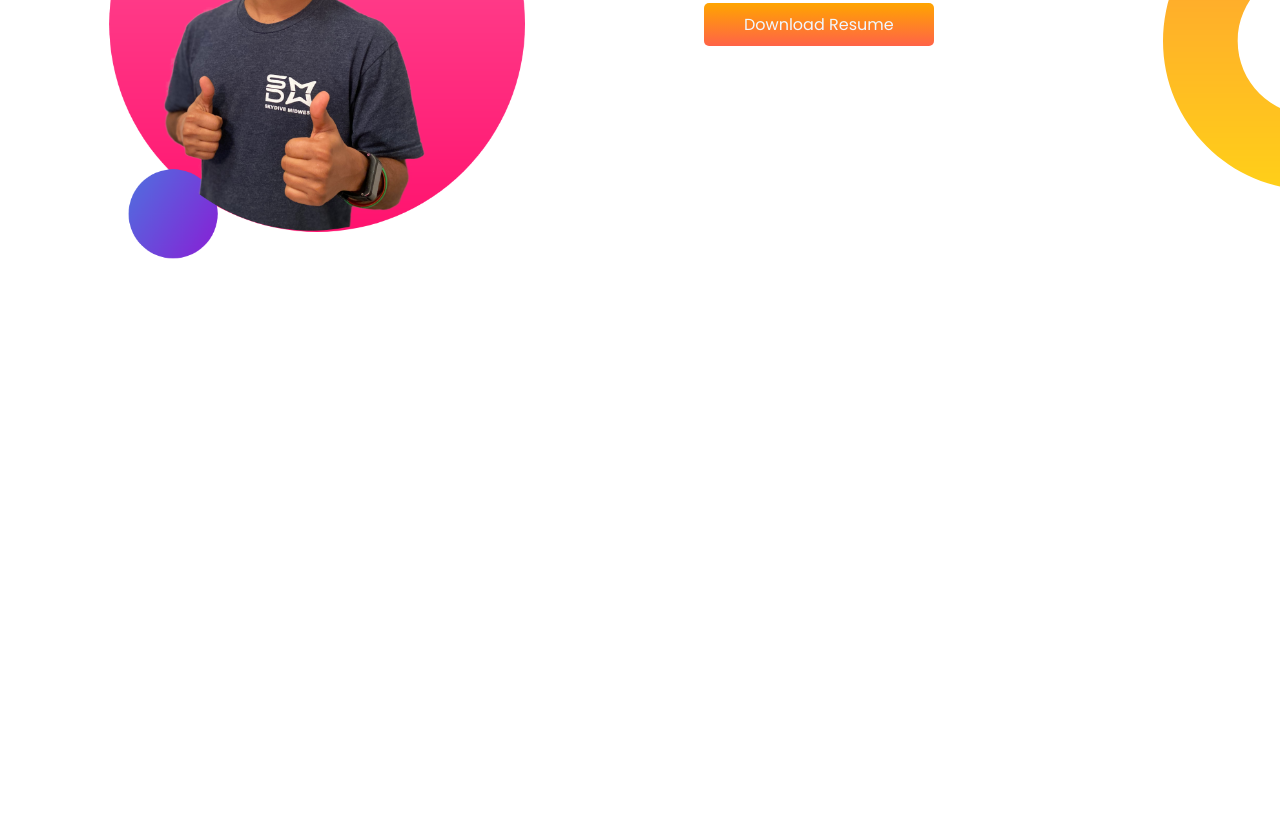
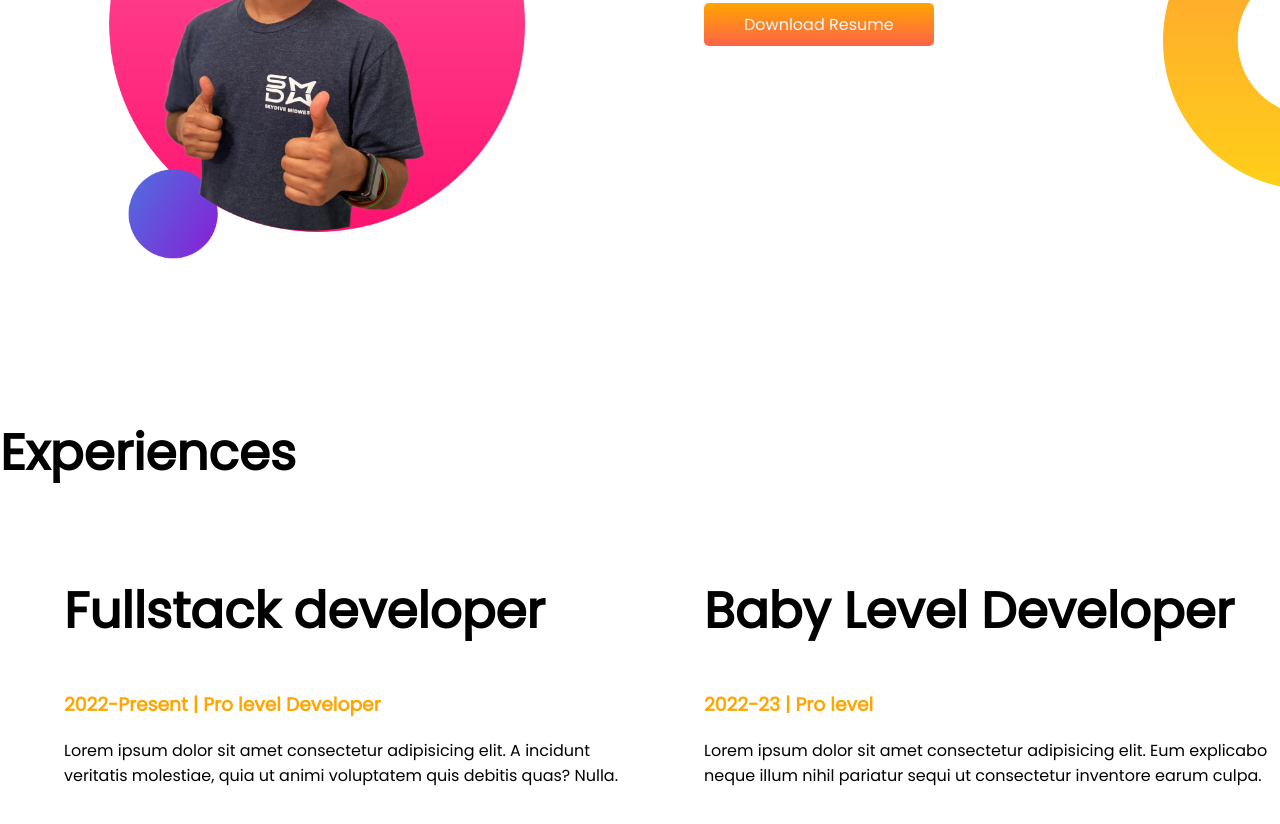
Before and after one commit to MosaddikHabib/habib-s-Portfolio, a plain HTML site: page index.html in a window 1280 px wide. Shown: the part 847-1671 px from the top of the page. Before the commit the page ends 1263 px from the top, so only its background shows below. Drawn offline with Linux system fonts and the light colour scheme.

Commit message:
exp edited

```diff
--- a/index.html
+++ b/index.html
@@ -13,7 +13,7 @@
 </head>
 
 <body>
-    <section class="top-banner">
+    <section class="top-banner flex-container">
         <div class="half-width">
             <h1>Welcome to</h1>
             <h1><span class="orange-color">MD. Mosaddik Habib's</span> World</h1>
@@ -30,7 +30,7 @@
         </div>
     </section>
 
-    <section class="dream-big">
+    <section class="dream-big flex-container">
         <div class="half-width">
             <img src="images/jhankar2.png" alt="">
         </div>
@@ -42,6 +42,27 @@
             <a class="link_btn" href="" target="_balnk">Download Resume</a>
         </div>
     </section>
+
+    <section class="exp-are">
+        <h1>Experiences</h1>
+        <div class="flex-container">
+            <div class="half-width">
+                <h1>Fullstack developer</h1>
+                <h3 class="orange-color">2022-Present | Pro level Developer</h3>
+                <p>Lorem ipsum dolor sit amet consectetur adipisicing elit. A incidunt veritatis molestiae, quia ut
+                    animi
+                    voluptatem quis debitis quas? Nulla.</p>
+            </div>
+            <div class="half-width">
+                <h1>Baby Level Developer</h1>
+                <h3 class="orange-color">2022-23 | Pro level</h3>
+                <p>Lorem ipsum dolor sit amet consectetur adipisicing elit. Eum explicabo neque illum nihil pariatur
+                    sequi
+                    ut consectetur inventore earum culpa.</p>
+            </div>
+        </div>
+
+    </section>
 </body>
 
 </html>
--- a/style.css
+++ b/style.css
@@ -11,7 +11,7 @@ h1 {
     color: orange;
 }
 
-section {
+.flex-container {
     display: flex;
     margin-bottom: 150px;
 }
```
